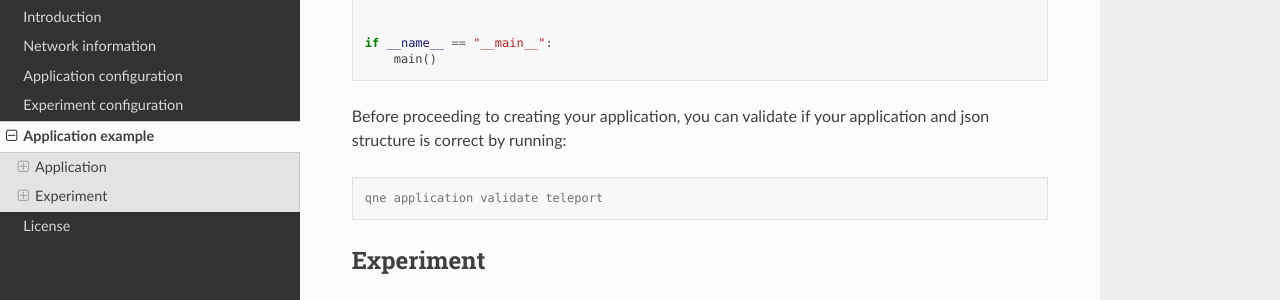
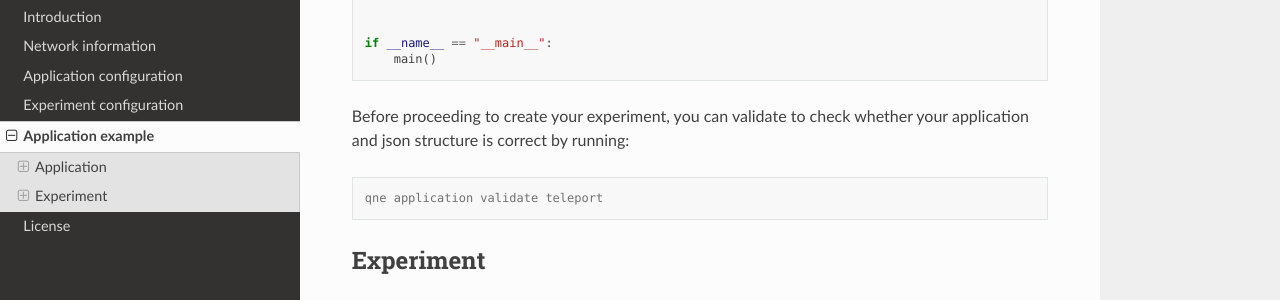
Before and after one commit to QuTech-Delft/qne-adk, a Sphinx documentation site: the page built from docs/application_example.rst, in a window 1280 px wide and 900 px high, scrolled down 3566 px. Shown: the part 151-451 px from the top of the window. Built offline with Sphinx 7.4.7 and the Read the Docs theme 2.0.0, drawn with Linux system fonts in a browser that asks for light colours.

Commit message:
Added final change for addressing review

```diff
--- a/docs/application_example.rst
+++ b/docs/application_example.rst
@@ -44,8 +44,8 @@ app_receiver.py
 .. literalinclude:: src_examples/app_receiver.py
   :language: Python
 
-Before proceeding to creating your application, you can validate if your application and json structure is correct by
-running:
+Before proceeding to create your experiment, you can validate to check whether your application and json structure is
+correct by running:
 
 .. code-block:: console
 
```
